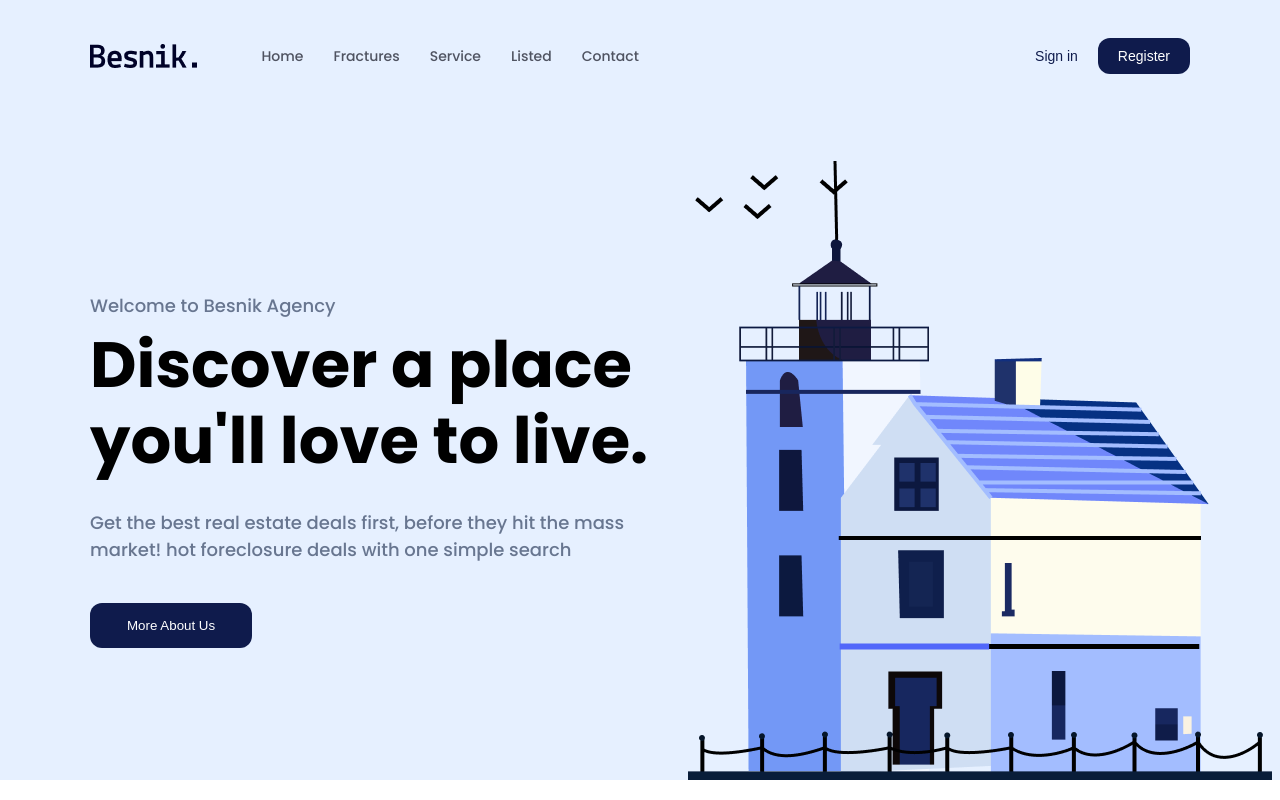
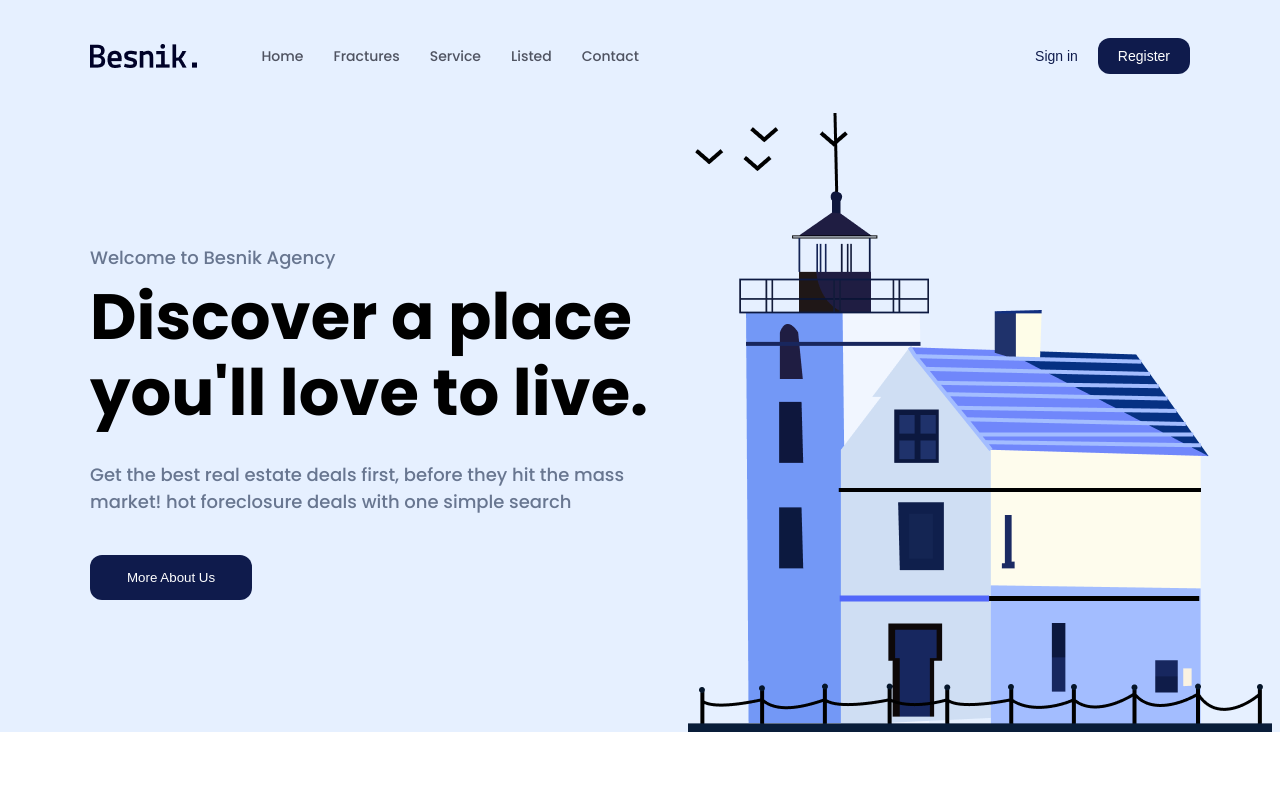
Before and after one commit to huynhtruong01/landing_page_home, a React (Create React App) app: page / in a window 1280 px wide. Shown: the top 800 px of the page. Built offline with nearby package versions, Linux system fonts and the light colour scheme.

Commit message:
update hover 2

```diff
--- a/src/features/Header/pages/HeaderHome/styles.scss
+++ b/src/features/Header/pages/HeaderHome/styles.scss
@@ -65,7 +65,7 @@
     display: flex;
     align-items: center;
     margin-right: -5.5rem;
-    padding-top: 10rem;
+    padding-top: 7rem;
 
     .header__content {
       width: 34.9375rem;
--- a/src/features/Main/pages/MainFeatureTwo/styles.scss
+++ b/src/features/Main/pages/MainFeatureTwo/styles.scss
@@ -48,7 +48,7 @@
     transition: 0.2s cubic-bezier(0.215, 0.61, 0.355, 1);
 
     &:hover {
-      transform: translateX(3.5rem);
+      transform: translateX(5rem);
     }
   }
 }
```
